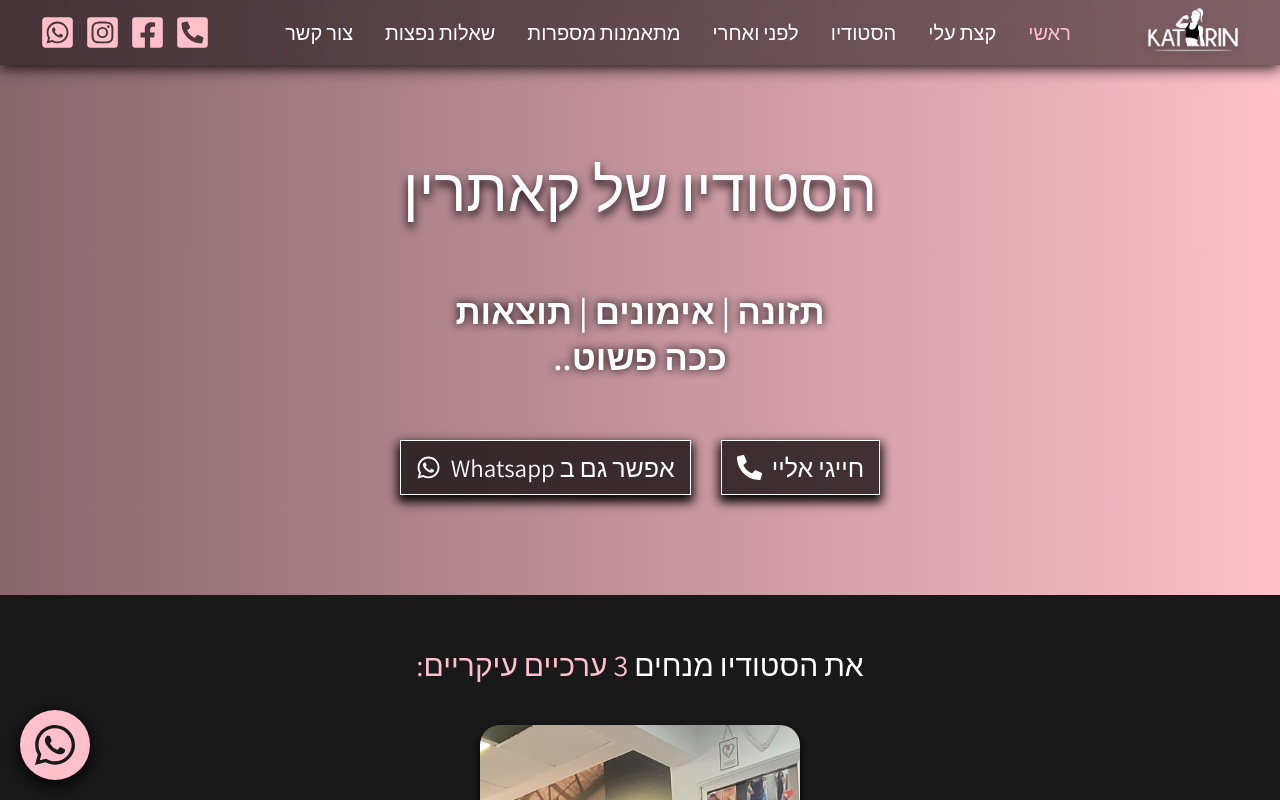
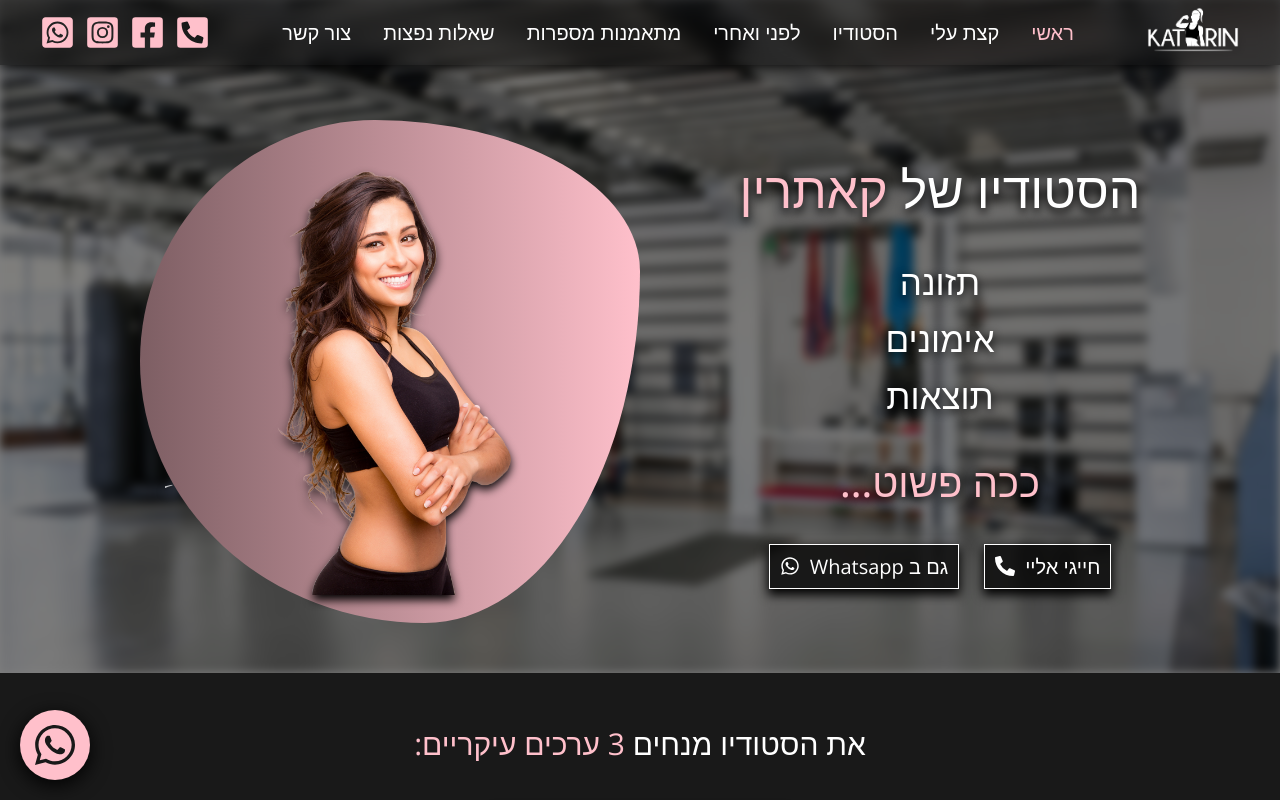
Before and after one commit to shaharyair/katrin-studio-Landing-page, a React (Vite) app: page / in a window 1280 px wide. Shown: the top 800 px of the page. Built offline with nearby package versions, Linux system fonts and the light colour scheme.

Commit message:
improved style

```diff
--- a/src/Components/BeforeAndAfter/BeforeAndAfter.css
+++ b/src/Components/BeforeAndAfter/BeforeAndAfter.css
@@ -7,7 +7,7 @@
 .gallery-head {
   color: #fff;
   margin: auto auto 3rem auto;
-  font-size: 2rem;
+  font-size: 1.5rem;
   max-width: 90%;
 }
 
@@ -16,26 +16,26 @@
 }
 
 .gallery-head > p {
-  font-size: 2.5rem;
+  font-size: 2rem;
 }
 
 .gallery-container {
   width: 95%;
-  max-width: 160rem;
+  max-width: 125rem;
   margin: auto;
   display: grid;
-  grid-template-columns: repeat(auto-fit, 14rem);
-  grid-template-rows: repeat(auto-fit, 14rem);
+  grid-template-columns: repeat(2, auto);
+  grid-template-rows: repeat(2, auto);
   justify-content: center;
   align-items: center;
   gap: 0.5rem;
 }
 
 .gallery-container > img {
-  width: 50vw;
-  height: 50vw;
-  max-width: 14rem;
-  max-height: 14rem;
+  width: 45vw;
+  height: 45vw;
+  max-width: 25rem;
+  max-height: 25rem;
   object-fit: cover;
   object-position: center;
 }
@@ -43,7 +43,7 @@
 .gallery-container > img:hover {
   border: 2px solid white;
   transition: border 0.2s ease, transform 1s ease, filter 0.5s ease;
-  transform: scale(1.1);
+  transform: scale(1.025);
   filter: drop-shadow(0 5px 10px black);
 }
 
@@ -51,10 +51,19 @@
   .gallery-container {
     grid-template-columns: repeat(auto-fit, 30rem);
     grid-template-rows: repeat(auto-fit, 30rem);
+    gap: 0.75rem;
   }
 
   .gallery-container > img {
     max-width: 30rem;
     max-height: 30rem;
   }
+
+  .gallery-head {
+    font-size: 2rem;
+  }
+
+  .gallery-head > p {
+    font-size: 2.5rem;
+  }
 }
--- a/src/Components/BeforeAndAfter/BeforeAndAfter.jsx
+++ b/src/Components/BeforeAndAfter/BeforeAndAfter.jsx
@@ -10,8 +10,6 @@ const BeforeAndAfter = () => {
     { url: "/src/assets/benefits1.jpg" },
     { url: "/src/assets/benefits2.jpg" },
     { url: "/src/assets/benefits3.jpg" },
-    { url: "/src/assets/benefits4.jpg" },
-    { url: "/src/assets/benefits4.jpg" },
     { url: "/src/assets/benefits4.jpg" },
   ];
 
--- a/src/Components/Benefits/Benefits.jsx
+++ b/src/Components/Benefits/Benefits.jsx
@@ -16,7 +16,7 @@ function Benefits() {
     <>
       <div className='benefits'>
         <h1>
-          את הסטודיו מנחים <span>3 ערכיים עיקריים: </span>
+          את הסטודיו מנחים <span>3 ערכים עיקריים: </span>
         </h1>
         <ScrollTrigger onEnter={handleEnter}>
           <div
--- a/src/Components/Hero/Hero.css
+++ b/src/Components/Hero/Hero.css
@@ -5,25 +5,11 @@
 .hero {
   height: 100%;
   width: 100%;
-  padding: 15rem 0 10rem 0;
+  padding: 12rem 0 8rem 0;
   position: relative;
-  background: rgb(135, 102, 108);
-  background: -moz-linear-gradient(
-    90deg,
-    rgba(135, 102, 108, 1) 0%,
-    rgba(255, 192, 203, 1) 100%
-  );
-  background: -webkit-linear-gradient(
-    90deg,
-    rgba(135, 102, 108, 1) 0%,
-    rgba(255, 192, 203, 1) 100%
-  );
-  background: linear-gradient(
-    90deg,
-    rgba(135, 102, 108, 1) 0%,
-    rgba(255, 192, 203, 1) 100%
-  );
-  filter: progid:DXImageTransform.Microsoft.gradient(startColorstr="#87666c",endColorstr="#ffc0cb",GradientType=1);
+  background-color: rgba(0, 0, 0, 0.5);
+  direction: rtl;
+  overflow: hidden;
 }
 
 .hero:before {
@@ -35,24 +21,36 @@
   height: 100%;
   background: url("/src/assets/gymexample.jpg") center no-repeat;
   background-size: cover;
+  filter: blur(5px);
   z-index: -1;
 }
 
 .hero__container {
+  width: 95%;
+  max-width: 120rem;
   margin: auto;
-  width: 95%;
   display: flex;
   justify-content: center;
   align-items: center;
-  position: relative;
+  gap: 10rem;
 }
 
-.hero__container > img {
-  width: 80vw;
+.hero__img-wrap {
+  position: absolute;
+  top: 68%;
+  left: 25%;
+  transform: translate(-50%, -50%);
+  order: 1;
+  border-radius: 47% 53% 43% 57% / 48% 30% 70% 52%;
+}
+
+.hero__img-wrap > img {
+  width: 100vw;
   height: auto;
   max-width: 45rem;
-  filter: drop-shadow(0 5px 10px black);
+  filter: drop-shadow(0 5px 5px black);
   animation: fade-right 1.2s ease-in;
+  margin: auto;
 }
 
 .hero__text-container {
@@ -60,34 +58,43 @@
   justify-content: center;
   align-items: center;
   flex-direction: column;
-  gap: 6rem;
   text-align: center;
+  gap: 3.5rem;
+  font-weight: 500;
+  color: white;
+  text-shadow: 0 2.5px 10px black;
   animation: fade-left 1.2s ease-in;
+  z-index: 1;
 }
 
-.hero__text-head {
+.hero__text-head > h1 {
   font-weight: 500;
-  font-size: 3rem;
+  font-size: 4rem;
   color: white;
   text-shadow: 0 5px 10px black;
 }
 
-.hero__text-head > h1 {
-  font-weight: inherit;
+.hero__text {
+  font-size: 3rem;
+  display: flex;
+  flex-direction: column;
+  gap: 1rem;
 }
 
-.hero__text {
-  text-align: center;
-  font-weight: 600;
-  color: white;
-  text-shadow: 0 0 10px black;
+.hero__text-container > p {
   font-size: 3.5rem;
+}
+
+.hero__text-container > p,
+.hero__text-head span {
+  color: pink;
 }
 
 .hero__buttons-container {
   display: flex;
   justify-content: center;
   align-items: center;
+  flex-direction: row-reverse;
   gap: 1.5rem;
 }
 
@@ -98,15 +105,16 @@
   align-items: center;
   position: relative;
   /* white-space: nowrap; */
-  font-size: calc(var(--hero-fontSize) - 1rem);
+  font-size: 1.5rem;
   font-weight: 400;
   text-decoration: none;
-  background-color: rgba(0, 0, 0, 0.7);
-  border: 0.15rem solid white;
+  background-color: rgba(0, 0, 0, 0.75);
+  border: 0.5px solid white;
   color: white;
   gap: 1rem;
   direction: rtl;
-  box-shadow: 0 5px 10px 2px black;
+  box-shadow: 0 5px 10px 1px black;
+  text-shadow: initial;
 }
 
 .hero__button:hover {
@@ -115,50 +123,37 @@
   transition: all 0.5s ease-in;
 }
 
-/* @keyframes fade-left {
-  0% {
-    transform: translate(-35%, -50%);
-    opacity: 0;
+@media only screen and (min-width: 1024px) {
+  .hero {
+    padding: 12rem 0 5rem 0;
   }
-  100% {
-    transform: translate(-50%, -50%);
-    opacity: 1;
+  .hero__img-wrap {
+    position: initial;
+    transform: initial;
+    padding: 2.5rem;
+    background: linear-gradient(
+      90deg,
+      rgba(125, 94, 99, 1) 0%,
+      rgba(255, 192, 203, 1) 100%
+    );
   }
-}
-@keyframes fade-right {
-  0% {
-    transform: translate(-65%, -50%);
-    opacity: 0;
-  }
-  100% {
-    transform: translate(-50%, -50%);
-    opacity: 1;
-  }
-} */
-
-@media only screen and (min-width: 1024px) {
-  .hero__text-container {
-  }
-
-  .hero > img {
-    top: 50%;
-    left: 30%;
-  }
-
-  /* .hero__text-head {
-    font-size: 3rem;
+  .hero__text-head > h1 {
+    font-size: 5rem;
   }
 
   .hero__text {
     font-size: 3.5rem;
-  } */
+  }
 
-  .hero__buttons-container {
-    gap: 3rem;
+  .hero__text-container > p {
+    font-size: 4rem;
   }
 
   .hero__button {
-    font-size: 2.5rem;
-    padding: 1rem 1.5rem;
+    font-size: 2rem;
+  }
+
+  .hero__buttons-container {
+    gap: 2.5rem;
   }
 }
--- a/src/Components/Hero/Hero.jsx
+++ b/src/Components/Hero/Hero.jsx
@@ -1,26 +1,31 @@
 import React from "react";
 import "./Hero.css";
 import { FaWhatsapp, FaPhoneAlt } from "react-icons/fa";
-import pic from "/src/assets/girlexample.png";
+import pic from "/src/assets/gymgirl.png";
 
 function Hero() {
   return (
     <>
       <div className='hero' id='hero'>
         <div className='hero__container'>
-          {/* <img src={pic} alt='' /> */}
+          <div className='hero__img-wrap'>
+            <img src={pic} alt='' />
+          </div>
           <div className='hero__text-container'>
             <div className='hero__text-head'>
-              <h1>הסטודיו של קאתרין</h1>
+              <h1>
+                הסטודיו של <span>קאתרין</span>
+              </h1>
             </div>
             <div className='hero__text'>
-              <h2></h2>
-              <p>תזונה | אימונים | תוצאות</p>
-              <p>..ככה פשוט</p>
+              <p>תזונה</p>
+              <p>אימונים</p>
+              <p>תוצאות</p>
             </div>
+            <p>ככה פשוט...</p>
             <div className='hero__buttons-container'>
               <a href='https://wa.me/972556620441' className='hero__button'>
-                אפשר גם ב Whatsapp <FaWhatsapp className='hero__button-icon' />
+                גם ב Whatsapp <FaWhatsapp className='hero__button-icon' />
               </a>
               <a href='tel:+972556620441' className='hero__button'>
                 חייגי אליי <FaPhoneAlt className='hero__button-icon' />
--- a/src/Components/Reviews/Reviews.css
+++ b/src/Components/Reviews/Reviews.css
@@ -9,7 +9,6 @@
 .reviews-container {
   margin: auto;
   display: flex;
-  justify-content: center;
   align-items: center;
   flex-direction: column;
   width: 85%;
@@ -19,6 +18,7 @@
 
 .reviews-container-text {
   text-align: center;
+  margin: auto;
 }
 
 .reviews-container-text > h1 {
@@ -29,18 +29,12 @@
 
 .reviews-container-text > h2 {
   color: white;
-  font-size: 1.8rem;
+  font-size: 2.5rem;
 }
 
 @media only screen and (min-width: 768px) {
-  .reviews-box {
-    padding: 4rem 0;
-  }
   .reviews-container {
-    justify-content: center;
-    align-items: center;
     flex-direction: row;
-    /* gap: 20rem; */
   }
 
   .reviews-container-text {
@@ -52,6 +46,6 @@
   }
 
   .reviews-container-text > h2 {
-    font-size: 2.5rem;
+    font-size: 3rem;
   }
 }
--- a/src/index.css
+++ b/src/index.css
@@ -1,4 +1,4 @@
-@import url("https://fonts.googleapis.com/css2?family=Assistant:wght@200;300;400;500;600;700&display=swap");
+@import url("https://fonts.googleapis.com/css2?family=Open+Sans:wght@300;400;500;600;700;800&display=swap");
 
 :root {
   --color-main: #ffc0cb;
@@ -11,7 +11,7 @@ html {
 }
 
 * {
-  font-family: "Assistant", sans-serif;
+  font-family: "Open Sans", sans-serif;
   padding: 0;
   margin: 0;
   box-sizing: border-box;
```
Also changed, not shown: src/assets/gymgirl.png (added).
